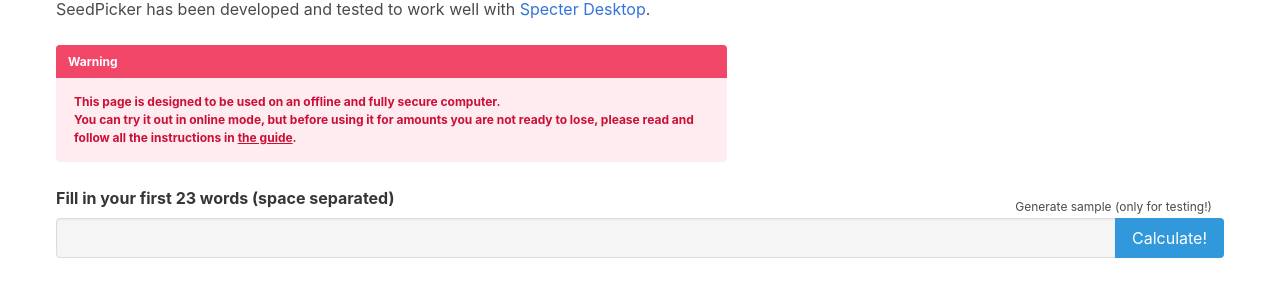
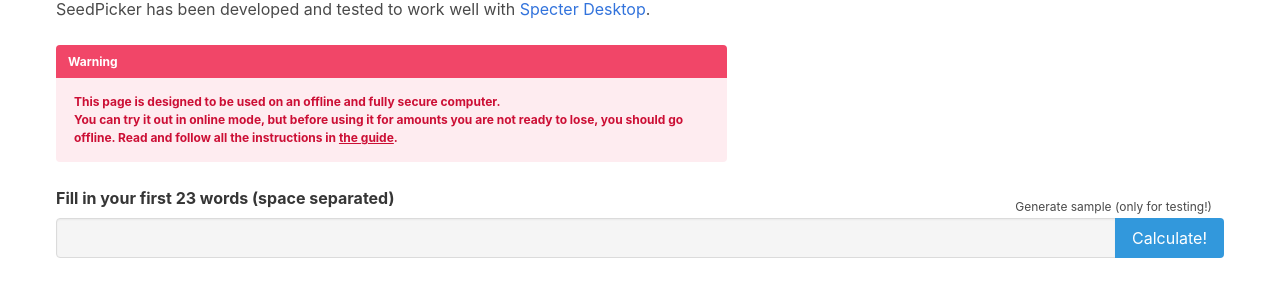
Before and after one commit to merland/seedpicker, a Jekyll site: the page calculator/last-word.html, which Jekyll copies as it is, in a window 1280 px wide. Shown: the part 271-568 px from the top of the page. Built offline with Jekyll 4.4.1, drawn with Linux system fonts in a browser that asks for light colours; a script that is not in the unit is left out.

Commit message:
Some low hanging copy fruits #30

```diff
--- a/calculator/last-word.html
+++ b/calculator/last-word.html
@@ -77,7 +77,7 @@
                             This page is designed to be used on an offline and fully
                             secure computer.<br/>
                             You can try it out in online mode, but before using it for
-                            amounts you are not ready to lose, please read and follow all
+                            amounts you are not ready to lose, you should go offline. Read and follow all
                             the instructions in
                             <a href="http://seedpicker.net">the guide</a>.
                         </div>
@@ -130,10 +129,9 @@
                 <div class="notification is-info-light">
                     <div class="columns is-grouped-multiline">
                         <div class="column">
-                            <div class="is-bold is-size-4">Export To Specter Desktop</div>
+                            <div class="is-bold is-size-4">Export Public Key Info To Specter Desktop</div>
                             <div class="is-italic">This box contains everything you need to export your extended</div>
-                            <div class="is-italic">public key to Specter Desktop. Click the button to save as file.
-                            </div>
+                            <div class="is-italic">public key to Specter Desktop.</div>
                             <div class="tighter_section"></div>
                             <div class="columns is-centered is-grouped-multiline">
                                 <div class="column is-three-fifths">
```
Also changed, not shown: other parts of calculator/last-word.html (+2 -3 lines).
